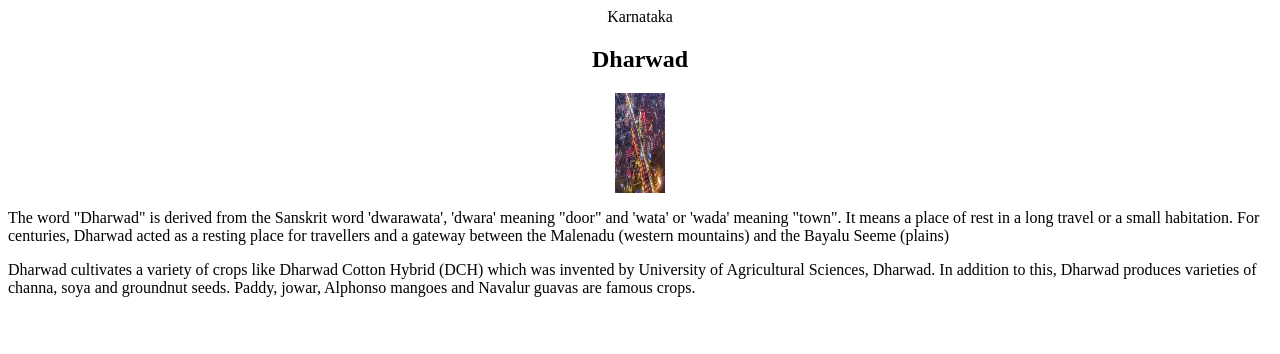
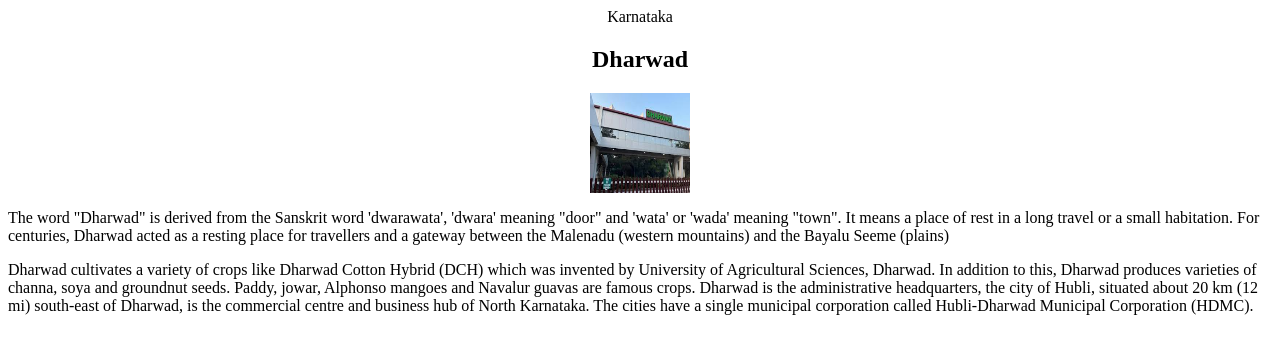
Before and after one commit to saniyakilledar/saniya, a plain HTML site: page index.html in a window 1280 px wide. Drawn offline with Linux system fonts and the light colour scheme.

Commit message:
Update index.html

```diff
--- a/index.html
+++ b/index.html
@@ -4,13 +4,16 @@
     <tilte>Karnataka</tilte>
     <h2>Dharwad</h2>
     <body>
-      <img src="images.jfif" height="100px" width="50px"></center>
+      <img src="dwd.jfif" height="100px" width="100px"></center>
       <p>The word "Dharwad" is derived from the Sanskrit word 'dwarawata', 'dwara' meaning "door" and 'wata' or 'wada' meaning "town". It
         means a place of rest in a long travel or a small habitation. For centuries, Dharwad acted as a resting place for travellers and a
         gateway between the Malenadu (western mountains) and the Bayalu Seeme (plains)</p>
       <p1>Dharwad cultivates a variety of crops like Dharwad Cotton Hybrid (DCH) which was invented by University of Agricultural Sciences,
         Dharwad. In addition to this, Dharwad produces varieties of channa, soya and groundnut seeds. Paddy, jowar, Alphonso mangoes and
         Navalur guavas are famous crops.</p1>
+    <p2>Dharwad is the administrative headquarters, the city of Hubli, situated about 20 km (12 mi) south-east of Dharwad, is the commercial
+      centre and business hub of North Karnataka. The cities have a single municipal corporation called Hubli-Dharwad Municipal Corporation
+      (HDMC).</p2>
     </body>
   </head>
 </html>
```
